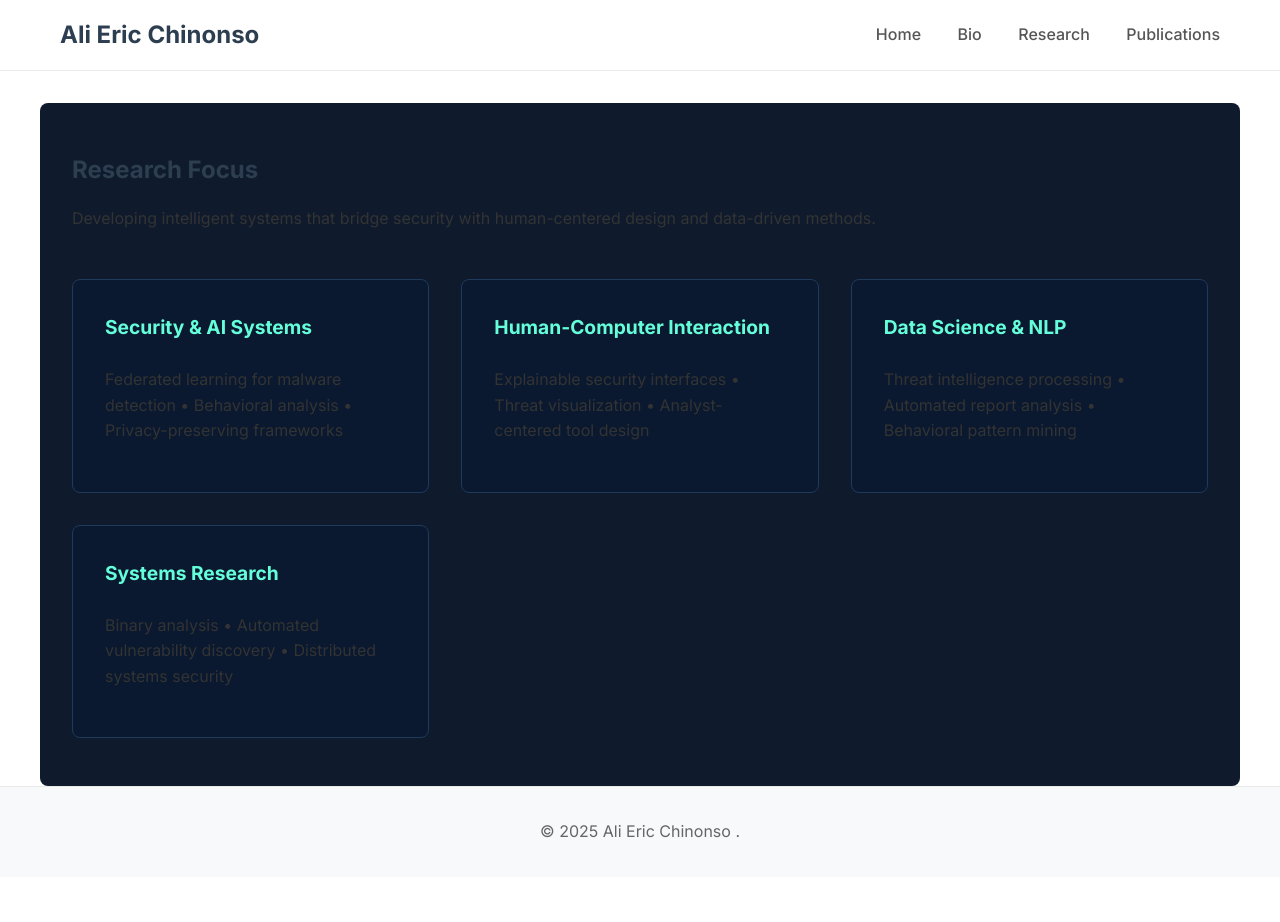
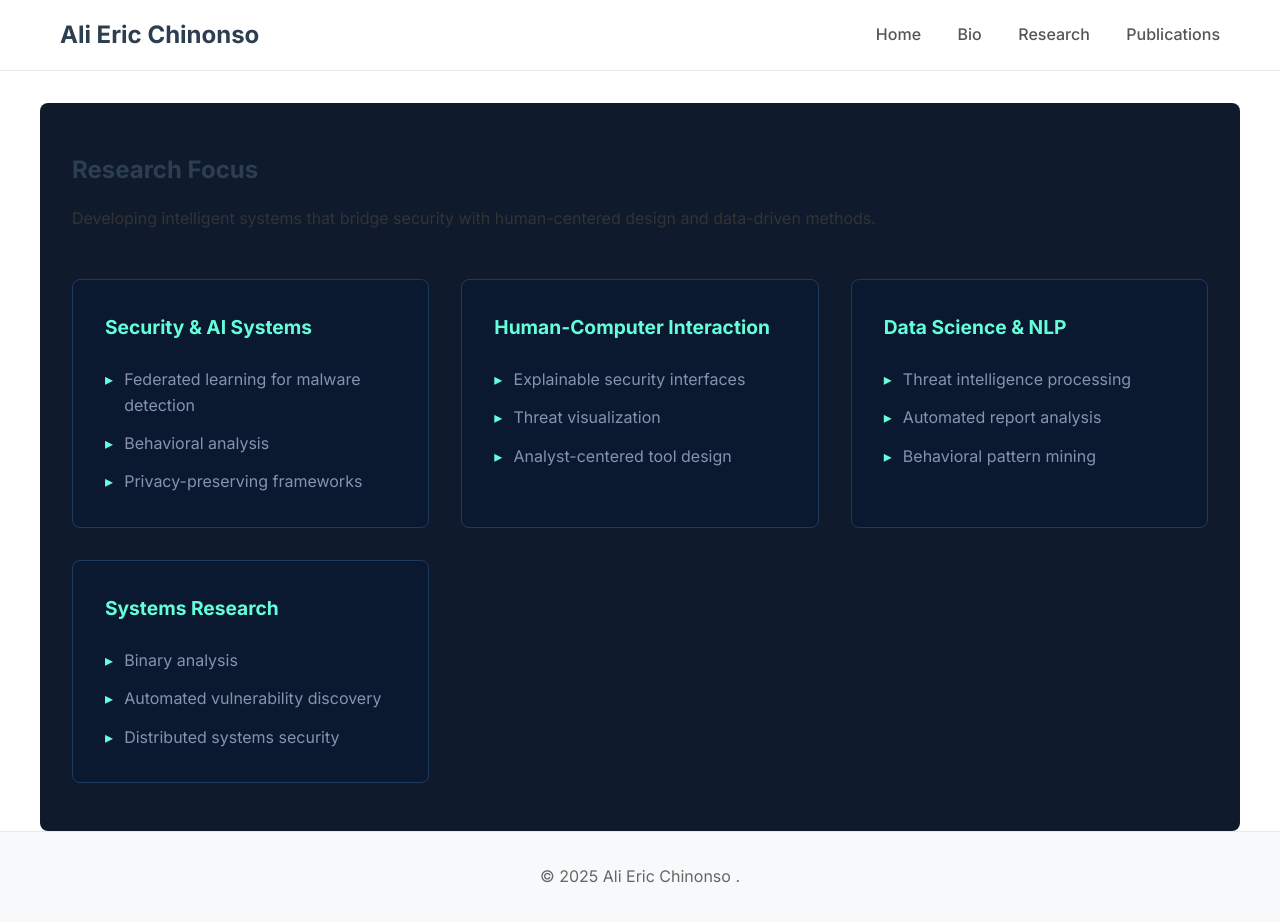
Before and after one commit to EmpireNetwork123/EmpireNetwork123.github.io, a Jekyll site: the page built from research.md, in a window 1280 px wide and 922 px high. Built offline with Jekyll 4.4.1, drawn with Linux system fonts in a browser that asks for light colours.

Commit message:
Change research topics from paragraphs to lists

```diff
--- a/research.md
+++ b/research.md
@@ -11,21 +11,37 @@
 <div class="research-grid">
   <div class="research-card">
     <h3>Security & AI Systems</h3>
-    <p>Federated learning for malware detection • Behavioral analysis • Privacy-preserving frameworks</p>
+    <ul>
+      <li>Federated learning for malware detection</li>
+      <li>Behavioral analysis</li>
+      <li>Privacy-preserving frameworks</li>
+    </ul>
   </div>
 
   <div class="research-card">
     <h3>Human-Computer Interaction</h3>
-    <p>Explainable security interfaces • Threat visualization • Analyst-centered tool design</p>
+    <ul>
+      <li>Explainable security interfaces</li>
+      <li>Threat visualization</li>
+      <li>Analyst-centered tool design</li>
+    </ul>
   </div>
 
   <div class="research-card">
     <h3>Data Science & NLP</h3>
-    <p>Threat intelligence processing • Automated report analysis • Behavioral pattern mining</p>
+    <ul>
+      <li>Threat intelligence processing</li>
+      <li>Automated report analysis</li>
+      <li>Behavioral pattern mining</li>
+    </ul>
   </div>
 
   <div class="research-card">
     <h3>Systems Research</h3>
-    <p>Binary analysis • Automated vulnerability discovery • Distributed systems security</p>
+    <ul>
+      <li>Binary analysis</li>
+      <li>Automated vulnerability discovery</li>
+      <li>Distributed systems security</li>
+    </ul>
   </div>
 </div>
```
